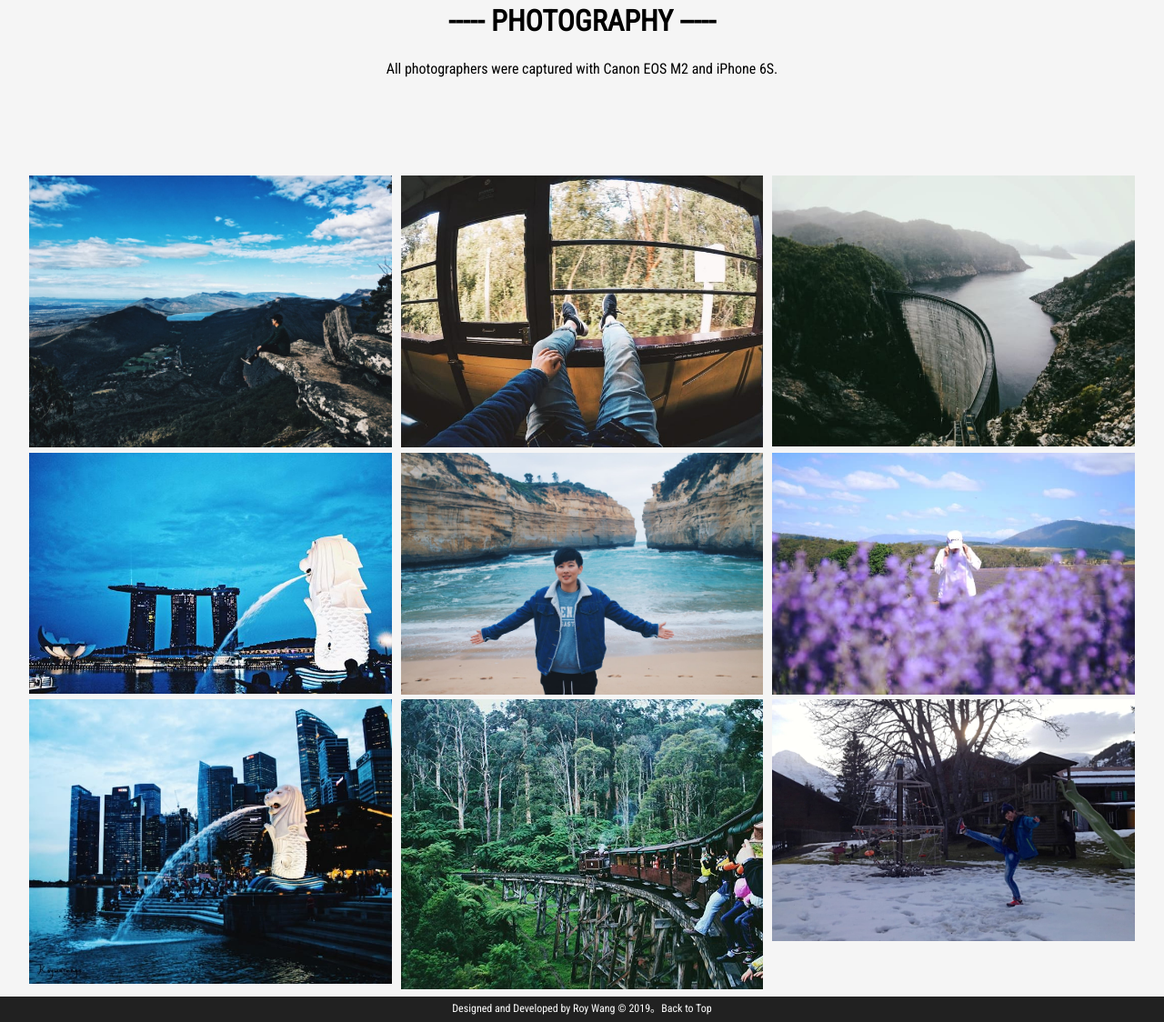
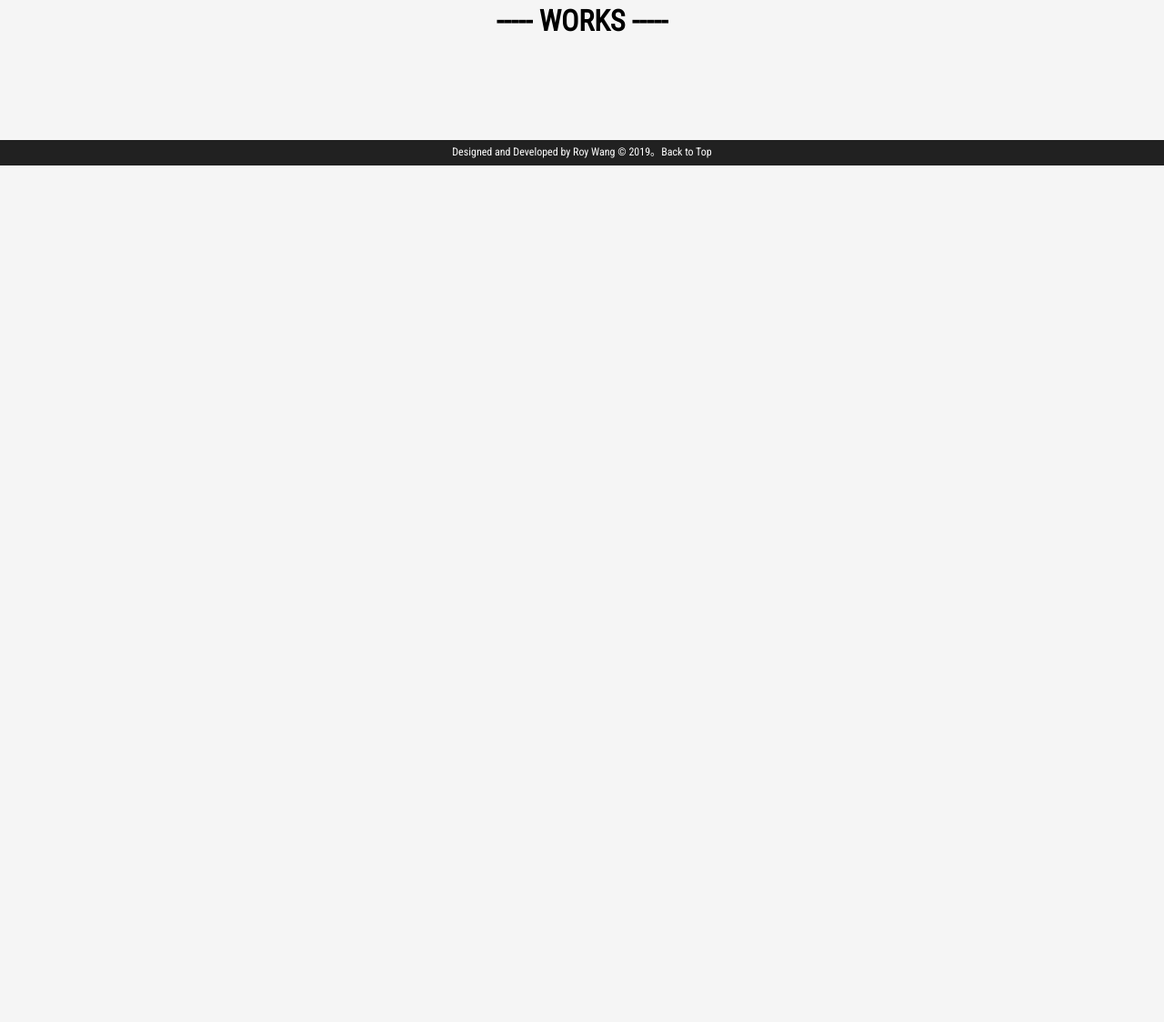
Before and after one commit to falinwang/photography, a plain HTML site: page works.html in a window 1280 px wide. Shown: the part 208-1332 px from the top of the page at 91% size. After the commit the page ends 800 px from the top, so only its background shows below. Drawn offline with Linux system fonts and the light colour scheme.

Commit message:
feat(navigation): add photography

```diff
--- a/works.html
+++ b/works.html
@@ -12,7 +12,7 @@
     <link rel="stylesheet" href="css/responsive.css">
     <link rel="stylesheet" href="css/lightbox.css">
     <link rel="Shortcut Icon" type="image/x-icon" href="./img/roynana.png" />
-    <title>Roy Fa-Lin Wang's Projects</title>
+    <title>Works | Roy Fa-Lin Wang</title>
 </head>
 
 <body class="works">
@@ -29,6 +29,7 @@
             <ul>
                 <li><a href="index.html">Home</a></li>
                 <li><a class="current-page" href="works.html">Works</a></li>
+                <li><a href="photography.html">Photography</a></li>
                 <li><a href="about.html">About</a></li>
                 <li><a href="contact.html">Contact</a></li>
             </ul>
@@ -36,31 +37,8 @@
     </header>
     <main id="main">
         <div class="heading">
-            <h1> ----- PHOTOGRAPHY ----- </h1>
-            <p>All photographers were captured with Canon EOS M2 and iPhone 6S.</p>
+            <h1> ----- WORKS ----- </h1>
         </div>
-        <!-- lightbox -->
-        <div class="gallery">
-            <a href="img/roymountain_b.jpg" data-lightbox="photo-1" data-title="Grampians National Park @ VIC, Australia"><img
-                    src="img/roymountain_b.jpg" alt="Photography - Grampians National Park"></a>
-            <a href="img/autraf.jpg" data-lightbox="photo-1" data-title="Puffing Billy Train @ VIC, Australia"><img src="img/autraf.jpg"
-                    alt="Photography - Australian Puffing Billy train"></a>
-            <a href="img/aubar.jpg" data-lightbox="photo-1" data-title="Gordon Dam @ TAS, Australia"><img src="img/aubar.jpg"
-                    alt="Photography - Gordon Dam"></a>
-            <a href="img/sin_s.jpg" data-lightbox="photo-1" data-title="Merlion Park @ Singapore"><img src="img/sin_s.jpg"
-                    alt="Photography - Singapore Merlion Park"></a>
-            <a href="img/royocean_b.jpg" data-lightbox="photo-1" data-title="Great Ocean Road @ VIC, Australia"><img
-                    src="img/royocean_b.jpg" alt="Photography - Great ocean road"></a>
-            <a href="img/aulav.jpg" data-lightbox="photo-1" data-title="Lavender Field @ TAS, Australia"><img src="img/aulav.jpg"
-                    alt="Photography - lavender"></a>
-            <a href="img/sing.jpg" data-lightbox="photo-1" data-title="Merlion Park @ Singapore"><img src="img/sing.jpg"
-                    alt="Photography - Singapore"></a>
-            <a href="img/autrain.jpg" data-lightbox="photo-1" data-title="Puffing Billy Train @ VIC, Australia">
-                <img src="img/autrain.jpg" alt="Photography -  Train"></a>
-            <a href="img/roysnow.jpg" data-lightbox="photo-1" data-title="Winter @ Switzerland"> <img src="img/roysnow.jpg"
-                    alt="Photography - Switzerland"></a>
-        </div>
-        <script src="scripts/lightbox-plus-jquery.js"></script>
     </main>
     <!-- footer -->
     <footer>
```
Also changed, not shown: biography.html (+1 -1 lines), index.html (+3 -2 lines).
